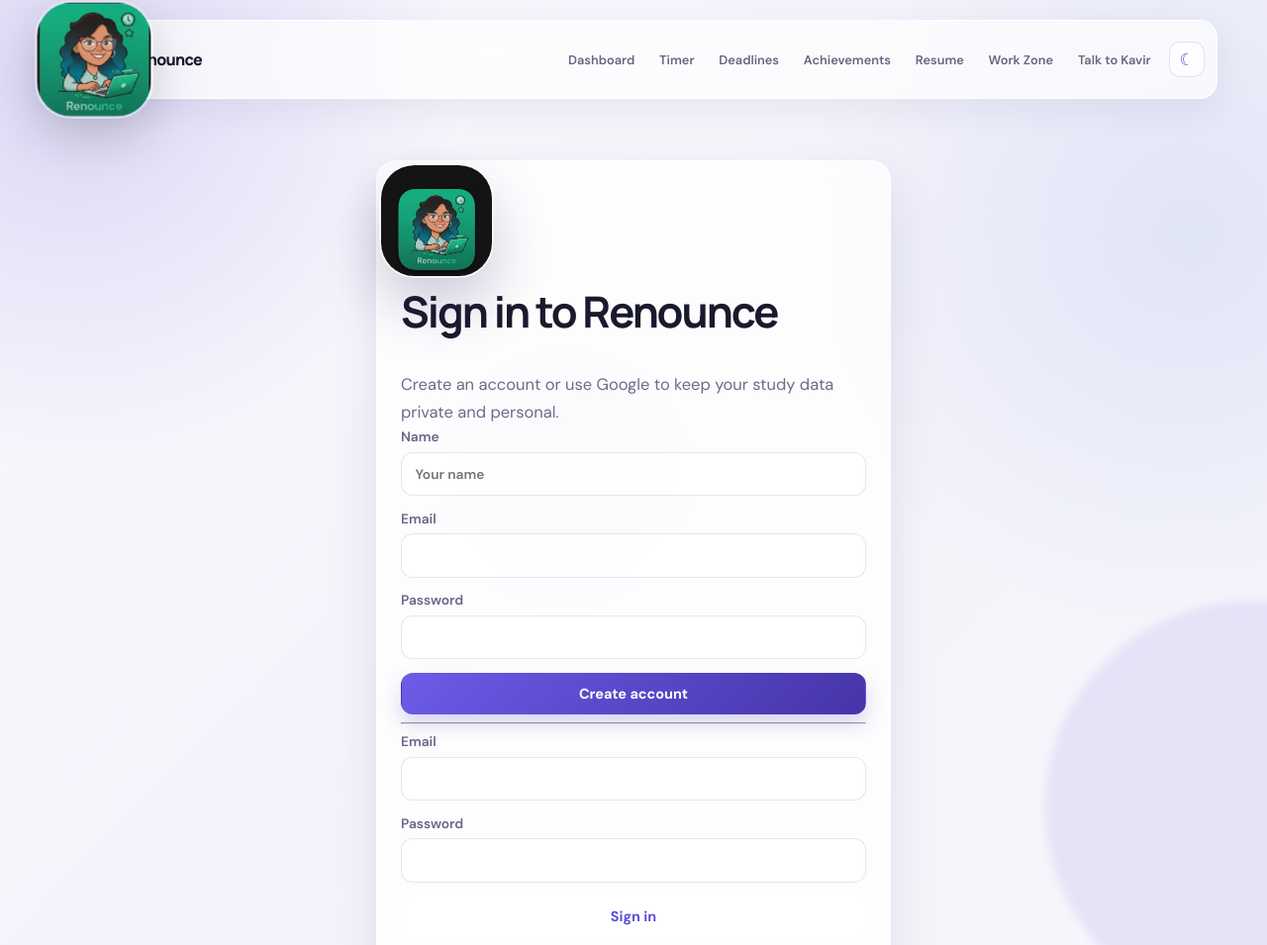
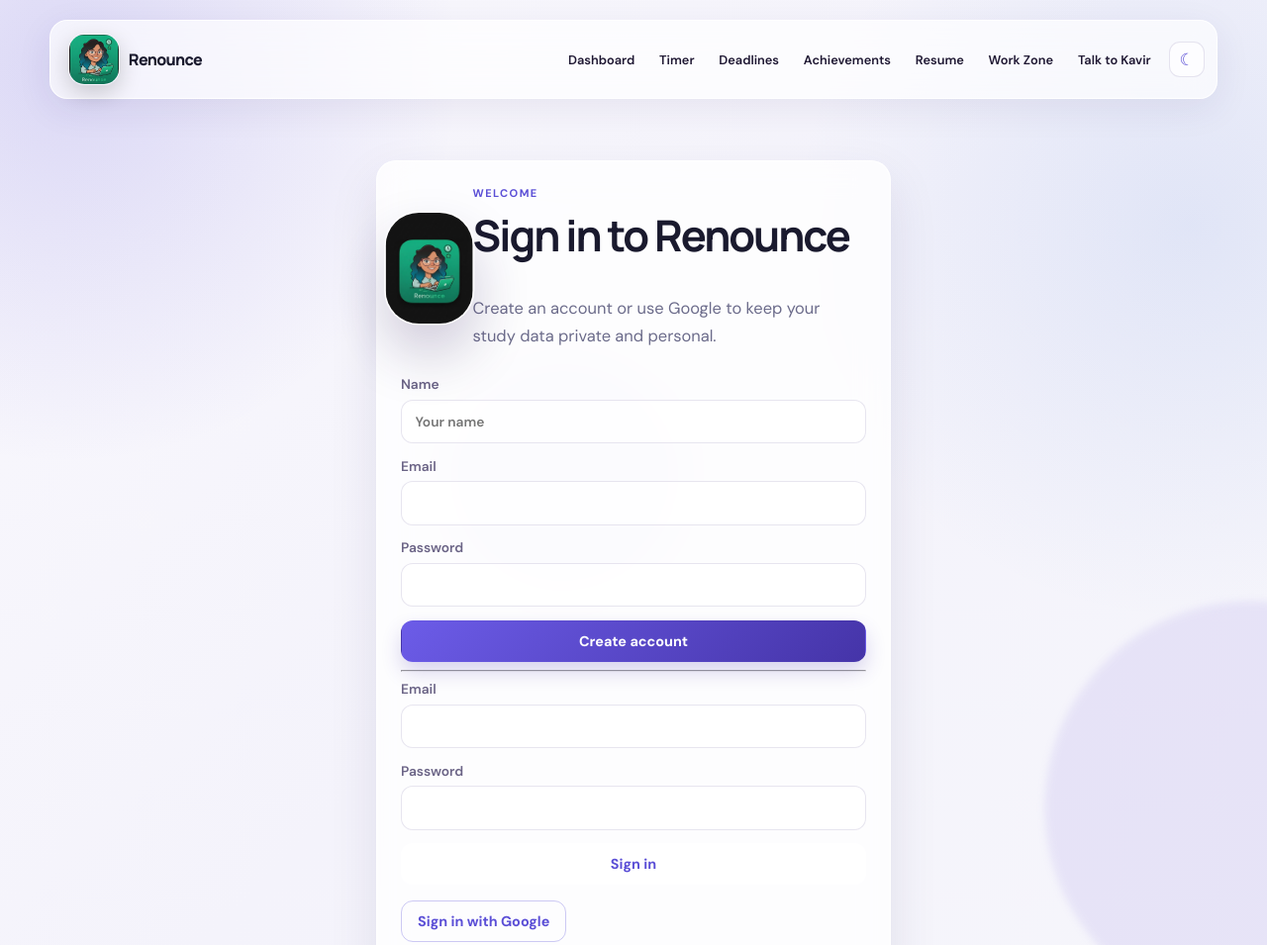
Before and after one commit to KeshavJangidd/Renounce, a website: page public/auth.html in a window 1280 px wide. Shown: the top 955 px of the page at 99% size. Drawn offline with Linux system fonts and the light colour scheme.

Commit message:
reverting last push

```diff
--- a/public/css/shared.css
+++ b/public/css/shared.css
@@ -70,36 +70,17 @@
 [data-theme="dark"] .site-header { background: rgba(18, 14, 34, .73); border-color: rgba(190, 178, 240, .1); }
 .brand { display: flex; align-items: center; gap: .58rem; font-family: Manrope, sans-serif; color: var(--ink); font-size: 1rem; font-weight: 800; letter-spacing: -.04em; }
 .brand::before { display: none; }
-.brand-mascot {
-  width: 52px;
-  height: 52px;
-  border-radius: 16px;
-  object-fit: cover;
-  object-position: 42% 30%;
-  transform: scale(2.3);
-  box-shadow: 0 8px 22px rgba(0, 0, 0, .18);
-  border: 1px solid rgba(255,255,255,.2);
-}
-
-.auth-mascot {
-  width: 72px;
-  height: 72px;
-  border-radius: 22px;
-  object-fit: cover;
-  object-position: 42% 30%;
-  transform: scale(2.3);
-  box-shadow: 0 18px 34px rgba(45, 30, 90, .22);
-  border: 1px solid rgba(255,255,255,.16);
-}
+.brand-mascot { width: 52px; height: 52px; border-radius: 16px; object-fit: cover; object-position: center; box-shadow: 0 8px 22px rgba(0, 0, 0, .18); border: 1px solid rgba(255,255,255,.2); }
+.auth-brand { display: flex; align-items: center; gap: 1rem; margin-bottom: 1.5rem; }
 .auth-mascot { width: 72px; height: 72px; border-radius: 22px; object-fit: cover; object-position: 50% 35%; transform: scale(1.6); box-shadow: 0 18px 34px rgba(45, 30, 90, .22); border: 1px solid rgba(255,255,255,.16); }
 .nav-links { display: flex; align-items: center; gap: .15rem; flex-wrap: wrap; justify-content: flex-end; }
-.nav-links a { padding: .55rem .7rem; border-radius: 10px; color: #6a637f; font-size: .8rem; font-weight: 600; transition: all .22s ease; }
-.nav-links a:hover { color: var(--green); background: #f0eefc; transform: translateY(-1px); }
+.nav-links a { padding: .55rem .7rem; border-radius: 10px; color: #1e1732; font-size: .8rem; font-weight: 600; transition: all .22s ease; }
+.nav-links a:hover { color: var(--green); background: #aaa2d9; transform: translateY(-1px); }
 .nav-links a.active { color: var(--green); background: var(--green-pale); }
 .header-actions { display: flex; align-items: center; gap: .45rem; }
 .theme-toggle { display: grid; place-items: center; width: 36px; height: 36px; border: 1px solid var(--line); border-radius: 11px; color: var(--green); background: rgba(255,255,255,.64); cursor: pointer; font-size: 1.05rem; transition: transform .22s ease, background .22s ease, border-color .22s ease; }
-.theme-toggle:hover { border-color: rgba(91,79,214,.35); background: var(--green-pale); transform: translateY(-1px); }
-[data-theme="dark"] .theme-toggle { background: rgba(255,255,255,.05); }
+.theme-toggle:hover { border-color: rgba(46, 38, 132, 0.35); background: var(--green-pale); transform: translateY(-1px); }
+[data-theme="dark"] .theme-toggle { background: rgba(255, 255, 255, 0.164); }
 
 .page-shell { width: min(calc(100% - 2.5rem), var(--max-width)); margin: 0 auto; padding: 1.9rem 0 3rem; }
 .card { padding: 1.5rem; background: var(--surface); border: 1px solid rgba(255,255,255,.92); border-radius: var(--radius); box-shadow: var(--shadow); backdrop-filter: blur(16px); }
```
